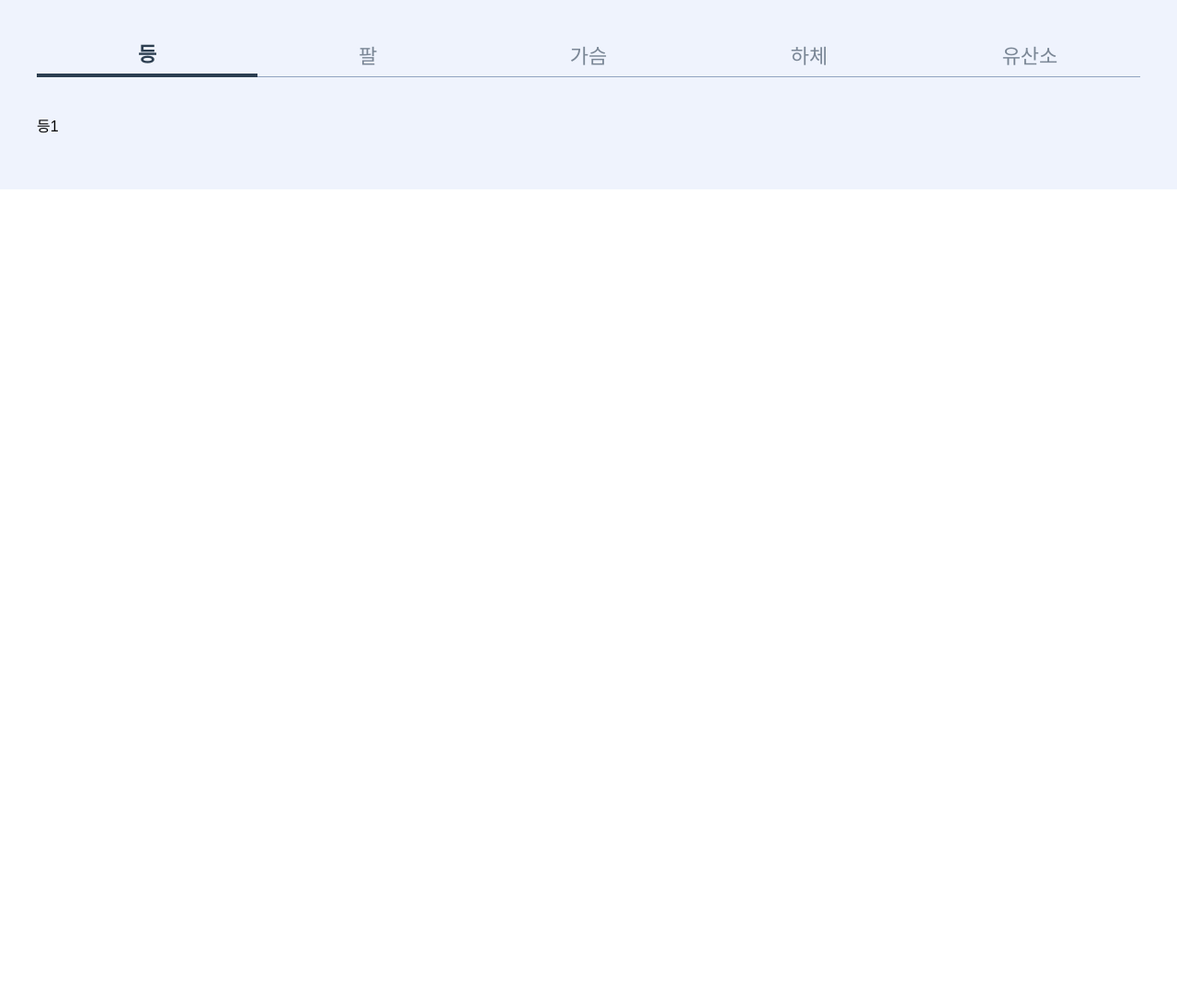
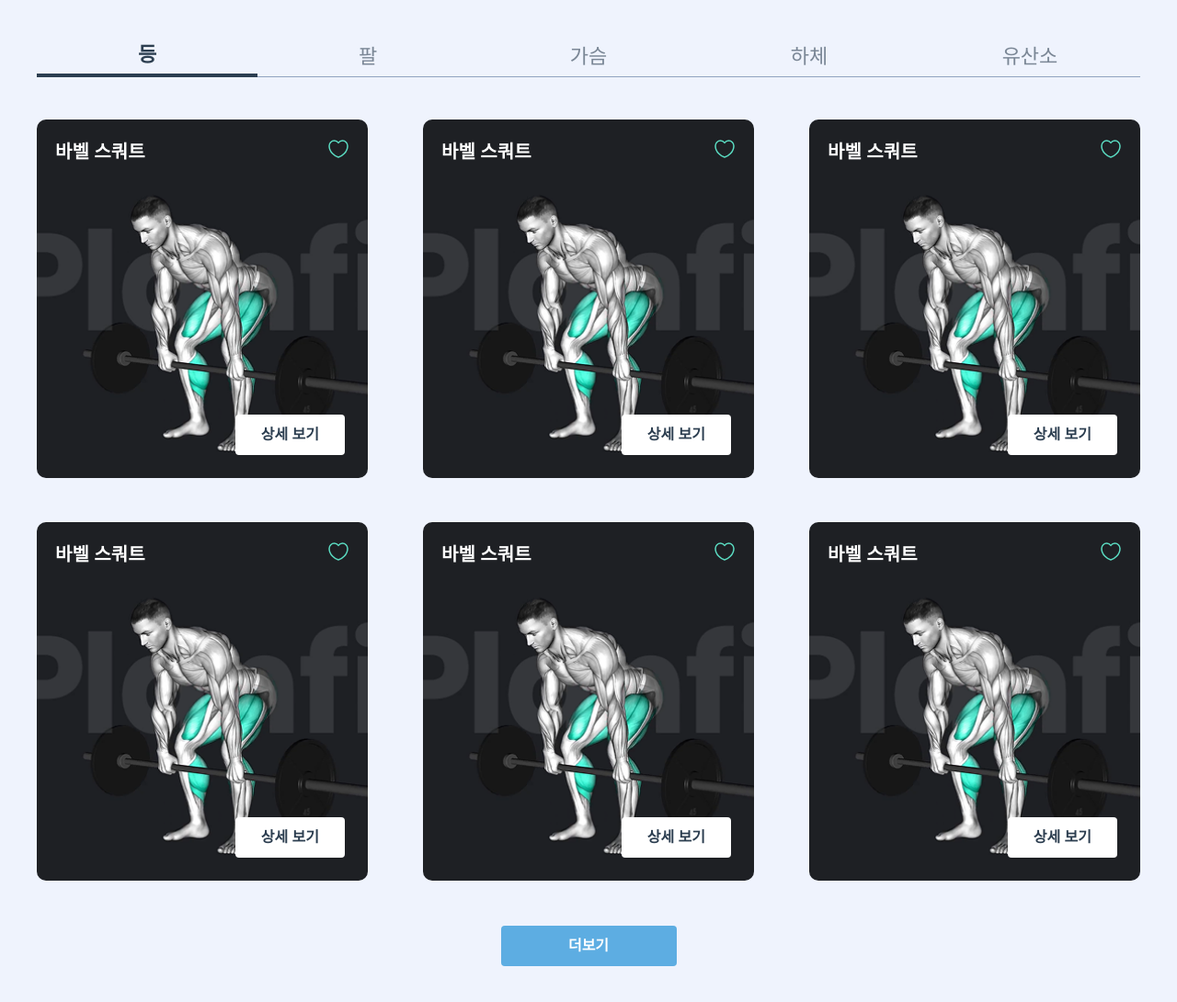
Before and after one commit to prgrms-fe-devcourse/NFE5-GIT-TEAM-6B, a website: page index.html in a window 1280 px wide. Shown: the part 140-1230 px from the top of the page at 92% size. Before the commit the page ends 800 px from the top, so only its background shows below. Drawn offline with Linux system fonts and the light colour scheme; a web font is replaced by a local one.

Commit message:
반응형 수정

```diff
--- a/css/ndy.css
+++ b/css/ndy.css
@@ -5,6 +5,12 @@
   justify-content: space-between;
   gap: 48px 40px;
   margin: 0 auto;
+
+  @media (max-width: 968px) {
+
+    justify-content: center;
+
+}
 
 
 }
@@ -15,8 +21,18 @@
   max-width: 373px;
   height: 390px;
   border-radius: 10px;
-  background-image:url('../assets/images/Barbell squat.png');
+  @media (max-width: 600px) {
 
+    width:100%
+
+}
+
+}
+.card_contents img:first-child{
+  width: 100%;
+  height: 100%;
+  object-fit: cover;
+  border-radius: 10px;
 }
 
 .card_contents .ex_name{
--- a/index.html
+++ b/index.html
@@ -45,38 +45,44 @@
 							<div class="tab_cont active">
 
 								<!-- 리스트 구조는 ul li로 하면 구현하기 편해요 -->
-								<div class="card_wrap">
-									<div class="card_contents">
+								<ul class="card_wrap">
+									<li class="card_contents">
+										<img src="./assets/images/barbellSquat.png" alt="바벨스쿼트" />
 										<span class="ex_name">바벨 스쿼트</span>
 										<img class="like" src="./assets/images/heart.svg" alt="좋아요 버튼" />
 										<button class="view_detail_btn" type="button">상세 보기</button>
-									</div>
-									<div class="card_contents">
+									</li>
+									<li class="card_contents">
+										<img src="./assets/images/barbellSquat.png" alt="바벨스쿼트" />
 										<span class="ex_name">바벨 스쿼트</span>
 										<img class="like" src="./assets/images/heart.svg" alt="좋아요 버튼" />
 										<button class="view_detail_btn" type="button">상세 보기</button>
-									</div>
-									<div class="card_contents">
+									</li>
+									<li class="card_contents">
+										<img src="./assets/images/barbellSquat.png" alt="바벨스쿼트" />
 										<span class="ex_name">바벨 스쿼트</span>
 										<img class="like" src="./assets/images/heart.svg" alt="좋아요 버튼" />
 										<button class="view_detail_btn" type="button">상세 보기</button>
-									</div>
-									<div class="card_contents">
+									</li>
+									<li class="card_contents">
+										<img src="./assets/images/barbellSquat.png" alt="바벨스쿼트" />
 										<span class="ex_name">바벨 스쿼트</span>
 										<img class="like" src="./assets/images/heart.svg" alt="좋아요 버튼" />
 										<button class="view_detail_btn" type="button">상세 보기</button>
-									</div>
-									<div class="card_contents">
+									</li>
+									<li class="card_contents">
+										<img src="./assets/images/barbellSquat.png" alt="바벨스쿼트" />
 										<span class="ex_name">바벨 스쿼트</span>
 										<img class="like" src="./assets/images/heart.svg" alt="좋아요 버튼" />
 										<button class="view_detail_btn" type="button">상세 보기</button>
-									</div>
-									<div class="card_contents">
+									</li>
+									<li class="card_contents">
+										<img src="./assets/images/barbellSquat.png" alt="바벨스쿼트" />
 										<span class="ex_name">바벨 스쿼트</span>
 										<img class="like" src="./assets/images/heart.svg" alt="좋아요 버튼" />
 										<button class="view_detail_btn" type="button">상세 보기</button>
-									</div>
-								</div>
+									</li>
+								</ul>
 
 								<div class="more_btn_wrap">
 									<button class="more_btn">더보기</button>
@@ -90,7 +96,6 @@
 						</div>
 					</div>
 				</div>
-
 			</section>
 
 			<!-- 푸터 영역 -->
--- a/js/card.js
+++ b/js/card.js
@@ -2,11 +2,12 @@ const moreBtn = document.querySelector('.more_btn');
 const cardWrap = document.querySelector('.card_wrap');
 
 const cardHTML = `
-  <div class="card_contents">
-    <span class="ex_name">바벨 스쿼트</span>
+  <li class="card_contents">
+	  <img src="./assets/images/barbellSquat.png" alt="바벨스쿼트" />
+		<span class="ex_name">바벨 스쿼트</span>
     <img class="like" src="./assets/images/heart.svg" alt="좋아요 버튼" />
-    <button class="view_detail_btn" type="button">상세 보기</button>
-  </div>
+	  <button class="view_detail_btn" type="button">상세 보기</button>
+	</li>
 `;
 
 function handleLikeClick() {
--- a/js/tab.js
+++ b/js/tab.js
@@ -32,10 +32,10 @@ function renderTabCont(category, i) {
 
   console.log(names);
 
-  // 임시 보여주기위한
-  names = names.join(', ');
-  // 임시
-  tabContList[i].textContent = names;
+  // // 임시 보여주기위한
+  // names = names.join(', ');
+  // // 임시
+  // tabContList[i].textContent = names;
 }
 
 
```
Also changed, not shown: assets/images/barbellSquat.png (renamed from assets/images/Barbell squat.png).
